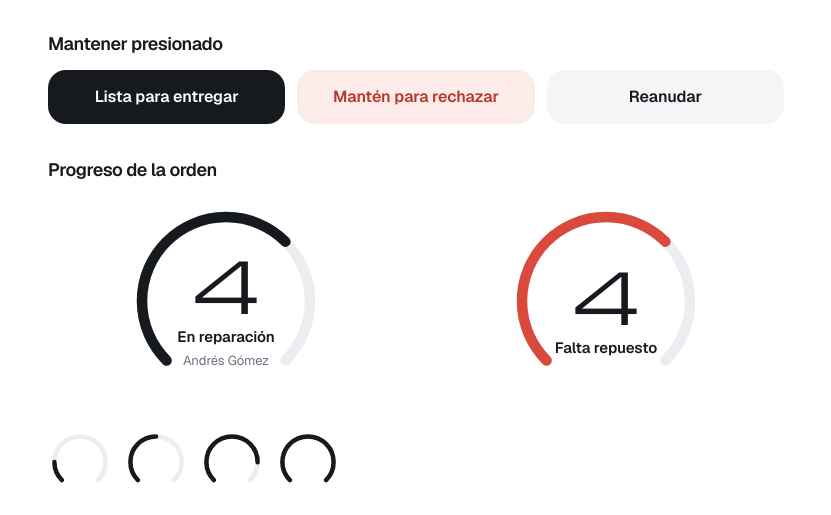
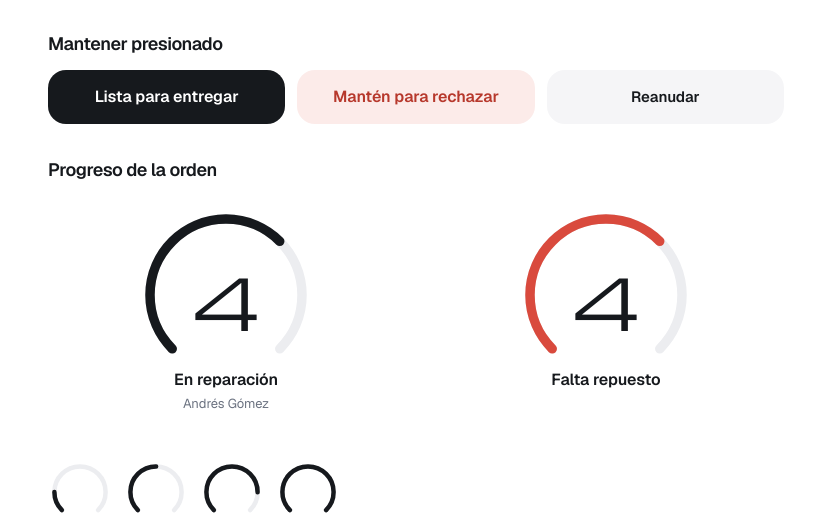
Before and after one commit to JEsp04/MotoTrack, a React (Vite) app in the folder frontend/: page /dev/ui in a window 1280 px wide. Shown: the part 226-741 px from the top of the page, without its empty margins (224-1055 px from the left). Built offline with nearby package versions, Linux system fonts and the light colour scheme; no server answers.

Commit message:
fix: dial idéntico al prototipo
El estado va debajo del arco, como en el prototipo, y el botón suave de
mantener presionado mide 48 px.

HU-43

```diff
--- a/frontend/src/components/ui/Arc.tsx
+++ b/frontend/src/components/ui/Arc.tsx
@@ -53,19 +53,24 @@ export interface DialProps {
   className?: string;
 }
 
-/** Dial grande del detalle de la orden: arco, número del paso y estado. */
+/**
+ * Dial grande del detalle de la orden (.mt-dial del prototipo): arco de 200 × 190 px con el
+ * número del paso adentro y el estado debajo.
+ */
 export function Dial({ paso, label, sub, alerta, className }: DialProps) {
   const cancelada = paso === 0;
   return (
     <div
       role="img"
       aria-label={cancelada ? `Orden ${label.toLowerCase()}` : `Paso ${paso} de 6: ${label}`}
-      className={cn('relative mx-auto h-[210px] w-[220px]', className)}
+      className={cn('relative mx-auto mt-1 mb-[46px] h-[190px] w-[200px]', className)}
     >
       <Arc paso={paso} alerta={alerta} grosor={5} className="absolute inset-0 size-full" />
-      <div className="absolute inset-0 flex flex-col items-center justify-center pt-4 text-center">
+      <div className="absolute inset-0 flex items-center justify-center pt-2.5">
         <span className="font-num text-[70px] leading-none">{cancelada ? '–' : paso}</span>
-        <b className="mt-2 text-[15px] font-semibold">{label}</b>
+      </div>
+      <div className="absolute top-[168px] -right-[60px] -left-[60px] flex flex-col items-center text-center">
+        <b className="text-base font-semibold">{label}</b>
         {sub && <small className="mt-0.5 text-[13px] text-ink-muted">{sub}</small>}
       </div>
     </div>
--- a/frontend/src/components/ui/HoldButton.tsx
+++ b/frontend/src/components/ui/HoldButton.tsx
@@ -108,7 +108,8 @@ export function HoldButton({
       onBlur={reiniciar}
       onContextMenu={(e) => e.preventDefault()}
       className={cn(
-        'relative inline-flex min-h-[54px] touch-none items-center justify-center overflow-hidden rounded-[18px] px-5 text-base font-semibold select-none',
+        'relative inline-flex touch-none items-center justify-center overflow-hidden rounded-[18px] px-5 font-semibold select-none',
+        variant === 'soft' ? 'min-h-touch text-[15px]' : 'min-h-[54px] text-base',
         'transition-transform duration-150 ease-out active:scale-[0.98]',
         'disabled:cursor-not-allowed disabled:opacity-45 disabled:active:scale-100',
         base,
```
